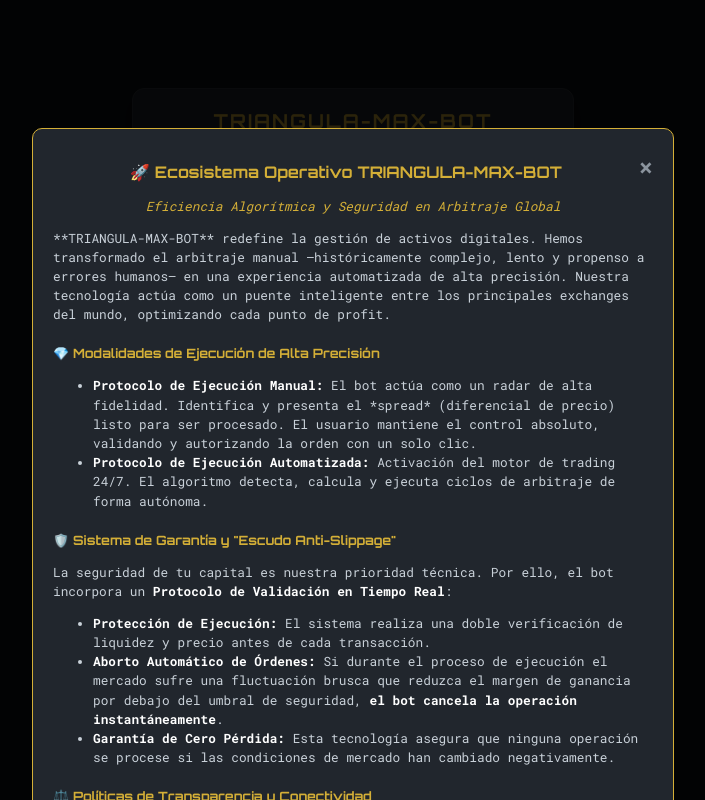
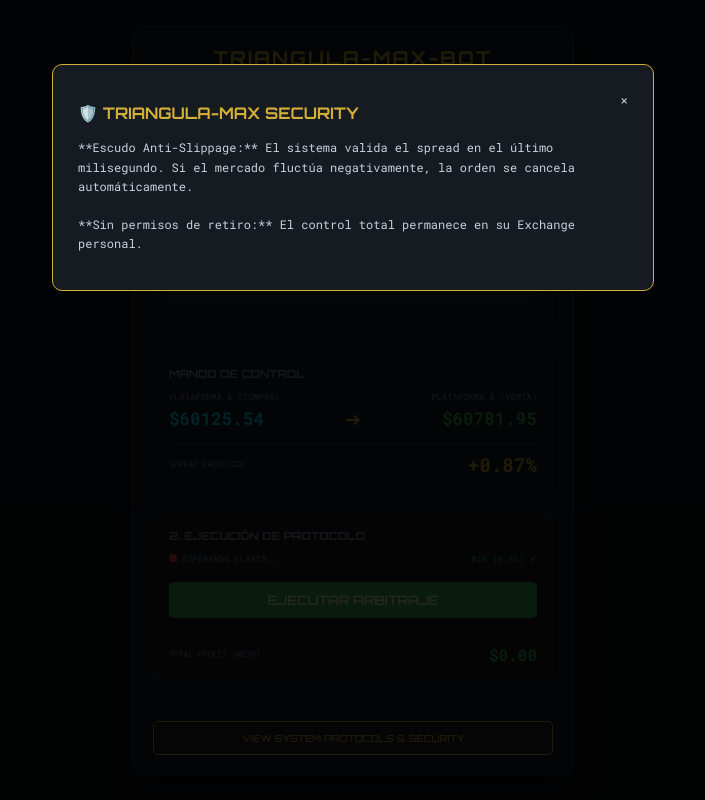
Before and after one commit to josgreg515/TriangulaMax, a plain HTML site: page index.html in a window 1280 px wide. Both pictures are taken after a click on the button "VIEW SYSTEM PROTOCOLS & SECURITY". Shown: the whole page, without its empty margins (287-992 px from the left). Drawn offline with Linux system fonts and the light colour scheme.

Commit message:
Update title and improve HTML structure

```diff
--- a/index.html
+++ b/index.html
@@ -3,204 +3,128 @@
 <head>
     <meta charset="UTF-8">
     <meta name="viewport" content="width=device-width, initial-scale=1.0">
-    <title>TRIANGULA-MAX-BOT :: Elite Crypto Arbitrage</title>
+    <title>TRIANGULA-MAX-BOT :: Elite Arbitrage System</title>
     <link href="https://fonts.googleapis.com/css2?family=Orbitron:wght@500;700&family=Roboto+Mono:wght@400;700&display=swap" rel="stylesheet">
     <style>
         :root {
-            --fondo: #0d1117; /* Negro profundo, fondo principal */
-            --oro: #d4af37;   /* Dorado, para acentos y logos */
-            --cian: #00e5ff;  /* Cian eléctrico, para precios de compra y datos clave */
-            --verde: #3fb950; /* Verde esmeralda, para precios de venta y ganancias */
-            --gris: #21262d;  /* Gris oscuro, para módulos y contenedores */
-            --borde: #30363d; /* Color de borde para separar elementos */
+            --fondo: #0d1117;
+            --gris: #161b22;
+            --oro: #d4af37;
+            --cian: #00e5ff;
+            --verde: #3fb950;
+            --borde: #30363d;
         }
 
         body {
             background-color: var(--fondo);
             color: white;
-            font-family: 'Roboto Mono', monospace; /* Monoespaciada para datos técnicos */
-            margin: 0;
-            padding: 0;
-            display: flex;
-            justify-content: center;
-            align-items: center;
+            font-family: 'Roboto Mono', monospace;
+            margin: 0; padding: 0;
+            display: flex; justify-content: center; align-items: center;
             min-height: 100vh;
         }
 
         .container {
-            width: 90%;
-            max-width: 400px; /* Tamaño compacto tipo app móvil */
+            width: 90%; max-width: 400px;
             background-color: var(--gris);
             border: 1px solid var(--borde);
-            border-radius: 12px;
-            padding: 20px;
+            border-radius: 12px; padding: 20px;
             box-shadow: 0 10px 20px rgba(0,0,0,0.5);
-            margin-bottom: 20px;
         }
 
-        /* HEADER */
         .header {
-            text-align: center;
-            margin-bottom: 20px;
-            border-bottom: 2px solid var(--oro);
-            padding-bottom: 10px;
+            text-align: center; margin-bottom: 25px;
+            border-bottom: 2px solid var(--oro); padding-bottom: 15px;
         }
 
         .header h1 {
             font-family: 'Orbitron', sans-serif;
-            color: var(--oro);
-            font-size: 1.2rem;
-            margin: 0;
-            letter-spacing: 2px;
+            color: var(--oro); font-size: 1.2rem; margin: 0; letter-spacing: 2px;
         }
 
-        /* MÓDULOS COMUNES */
         .module {
-            margin-bottom: 15px;
-            padding: 10px;
-            background-color: rgba(255, 255, 255, 0.02);
-            border: 1px solid rgba(255,255,255,0.05);
-            border-radius: 8px;
+            margin-bottom: 20px; padding: 15px;
+            background-color: rgba(255, 255, 255, 0.01);
+            border: 1px solid var(--borde); border-radius: 8px;
         }
 
         .module h3 {
-            font-family: 'Orbitron', sans-serif;
-            font-size: 0.7rem;
-            color: #8b949e;
-            margin: 0 0 8px 0;
-            text-transform: uppercase;
+            font-family: 'Orbitron', sans-serif; font-size: 0.7rem;
+            color: #8b949e; margin: 0 0 10px 0; text-transform: uppercase;
         }
 
-        /* INPUTS (LLAVES API) */
+        /* ESTILO DE LOS ACORDEONES (DESPLEGABLES) */
+        .accordion {
+            background-color: #1c2128;
+            color: var(--oro);
+            cursor: pointer;
+            padding: 10px;
+            width: 100%;
+            border: 1px solid var(--borde);
+            text-align: left;
+            outline: none;
+            font-size: 0.65rem;
+            font-family: 'Orbitron', sans-serif;
+            transition: 0.4s;
+            border-radius: 4px;
+            margin-bottom: 5px;
+            display: flex;
+            justify-content: space-between;
+            align-items: center;
+        }
+
+        .active, .accordion:hover {
+            background-color: #2d333b;
+            border-color: var(--oro);
+        }
+
+        .panel {
+            padding: 0 12px;
+            background-color: #0d1117;
+            max-height: 0;
+            overflow: hidden;
+            transition: max-height 0.2s ease-out;
+            margin-bottom: 10px;
+            border-radius: 0 0 4px 4px;
+        }
+
         input[type="text"], input[type="password"] {
             width: 90%;
-            background-color: #161b22;
+            background-color: var(--fondo);
             border: 1px solid var(--borde);
-            color: var(--oro);
-            padding: 6px;
-            font-size: 0.7rem;
+            color: var(--cian);
+            padding: 8px;
+            font-size: 0.65rem;
             border-radius: 4px;
-            margin-bottom: 6px;
+            margin: 10px 0;
         }
 
-        input::placeholder {
-            color: #484f58;
-        }
+        /* MONITOR Y BOTONES */
+        #price-buy { color: var(--cian); font-size: 1.1rem; font-weight: bold;}
+        #price-sell { color: var(--verde); font-size: 1.1rem; font-weight: bold;}
+        #spread-live { color: var(--oro); font-size: 1.2rem; font-weight: bold;}
 
-        /* ARBITRAJE EN VIVO */
-        #price-buy { color: var(--cian); font-size: 1.1rem; }
-        #price-sell { color: var(--verde); font-size: 1.1rem; }
-        #spread-live { color: var(--oro); font-size: 1.2rem; font-weight: bold; }
-
-        /* BOTONES (ACCIÓN PRINCIPAL Y SEGURIDAD) */
         .btn-action {
-            width: 100%;
-            background-color: var(--verde);
-            color: white;
-            border: none;
-            padding: 8px;
-            border-radius: 5px;
-            font-family: 'Orbitron', sans-serif;
-            font-size: 0.8rem;
-            cursor: pointer;
-            transition: background 0.2s;
-        }
-
-        .btn-action:hover {
-            background-color: #35a044;
+            width: 100%; background-color: var(--verde);
+            color: white; border: none; padding: 10px;
+            border-radius: 5px; font-family: 'Orbitron', sans-serif;
+            font-size: 0.8rem; cursor: pointer; margin-top: 10px;
         }
 
         .btn-security {
-            background: rgba(212, 175, 55, 0.1);
-            border: 1px solid var(--oro);
-            color: var(--oro);
-            padding: 8px 25px;
-            border-radius: 5px;
-            font-size: 0.65rem;
-            cursor: pointer;
-            font-family: 'Orbitron', sans-serif;
-            letter-spacing: 1px;
-            width: 100%;
-            margin-top: 10px;
+            background: rgba(212, 175, 55, 0.05);
+            border: 1px solid var(--oro); color: var(--oro);
+            padding: 10px; border-radius: 5px; font-size: 0.6rem;
+            cursor: pointer; font-family: 'Orbitron', sans-serif;
+            width: 100%; margin-top: 20px;
         }
 
-        /* BENEFICIOS (SALDO) */
-        #txt-ganancia-total {
-            color: var(--verde);
-            font-weight: bold;
-            font-size: 1.3rem;
-        }
+        .visual-data { display: flex; justify-content: space-between; align-items: center; }
+        #status-icon { width: 8px; height: 8px; background-color: #ff4d4d; border-radius: 50%; margin-right: 5px; }
 
-        /* ESTADO (CONEXIÓN Y SPREAD) */
-        .visual-data {
-            display: flex;
-            justify-content: space-between;
-            align-items: center;
-            margin-top: 5px;
-        }
-
-        #status-icon {
-            width: 8px; height: 8px;
-            background-color: #ff4d4d; /* Empieza en rojo */
-            border-radius: 50%;
-            margin-right: 5px;
-        }
-
-        /* DISEÑO PARA MÓVILES (OPCIONAL) */
-        @media (max-width: 400px) {
-            .container { width: 95%; padding: 15px; }
-            .header h1 { font-size: 1rem; }
-        }
-
-        /* ESTILOS PARA EL MODAL DE SEGURIDAD */
-        .modal {
-            display: none;
-            position: fixed;
-            z-index: 1000;
-            left: 0;
-            top: 0;
-            width: 100%;
-            height: 100%;
-            background-color: rgba(0,0,0,0.8); /* Fondo semi-transparente */
-            overflow-y: auto;
-        }
-
-        .modal-content {
-            background-color: var(--gris);
-            margin: 10% auto;
-            padding: 20px;
-            border: 1px solid var(--oro);
-            width: 80%;
-            max-width: 600px;
-            border-radius: 10px;
-            color: #c9d1d9;
-            font-size: 0.8rem;
-            line-height: 1.5;
-        }
-
-        .modal-content h1, .modal-content h3 {
-            font-family: 'Orbitron', sans-serif;
-            color: var(--oro);
-            text-align: center;
-        }
-
-        .modal-content h1 { font-size: 1rem; }
-        .modal-content h3 { font-size: 0.8rem; margin-top: 20px; text-align: left;}
-
-        .modal-content strong {
-            color: white;
-        }
-
-        .close-modal {
-            color: #8b949e;
-            float: right;
-            font-size: 1.5rem;
-            font-weight: bold;
-            cursor: pointer;
-        }
-
-        .close-modal:hover { color: white; }
-
+        /* MODAL */
+        .modal { display: none; position: fixed; z-index: 1000; left: 0; top: 0; width: 100%; height: 100%; background-color: rgba(0,0,0,0.85); overflow-y: auto; }
+        .modal-content { background-color: var(--gris); margin: 5% auto; padding: 25px; border: 1px solid var(--oro); width: 85%; max-width: 550px; border-radius: 10px; color: #c9d1d9; font-size: 0.8rem; line-height: 1.6; }
     </style>
 </head>
 <body>
@@ -212,159 +136,113 @@
     </div>
 
     <div class="module">
-        <h3>1. Ingresar Credenciales</h3>
-        <input type="text" placeholder="Binance API Key" id="b-api">
-        <input type="password" placeholder="Binance API Secret" id="b-secret">
-        <input type="text" placeholder="Whitebit API Key" id="w-api">
+        <h3>1. Conexión de Exchanges</h3>
+
+        <button class="accordion">BINANCE GLOBAL <span>▼</span></button>
+        <div class="panel">
+            <input type="text" placeholder="API Key">
+            <input type="password" placeholder="Secret Key">
+        </div>
+
+        <button class="accordion">WHITEBIT EXCHANGE <span>▼</span></button>
+        <div class="panel">
+            <input type="text" placeholder="API Key">
+            <input type="password" placeholder="Secret Key">
+        </div>
+
+        <button class="accordion">KUCOIN TRADING <span>▼</span></button>
+        <div class="panel">
+            <input type="text" placeholder="API Key">
+            <input type="password" placeholder="Secret Key">
+            <input type="password" placeholder="Passphrase (API Password)">
+        </div>
     </div>
 
     <div class="module">
-        <h3 id="txt-title-mando">Mando de Control</h3>
-        <div class="visual-data">
-            <span style="font-size: 0.6rem; color: #8b949e;">COMPRA (BINANCE)</span>
-            <span style="font-size: 0.6rem; color: #8b949e;">VENTA (WHITEBIT)</span>
+        <h3>Mando de Control</h3>
+        <div class="visual-data" style="font-size: 0.55rem; color: #8b949e;">
+            <span>PLATAFORMA A (COMPRA)</span>
+            <span>PLATAFORMA B (VENTA)</span>
         </div>
-        <div class="visual-data">
-            <div id="price-buy">$0.00</div>
-            <div style="color: var(--oro); font-size: 1.5rem; font-family: 'Orbitron';">➔</div>
-            <div id="price-sell">$0.00</div>
+        <div class="visual-data" style="margin-top: 5px;">
+            <div id="price-buy">$60,000.00</div>
+            <div style="color: var(--oro); font-size: 1.2rem; font-family: 'Orbitron';">➔</div>
+            <div id="price-sell">$60,500.00</div>
         </div>
-        <div class="visual-data" style="margin-top: 10px;">
-            <div style="font-size: 0.5rem; color: #8b949e;">SPREAD PROYECTADO</div>
+        <div class="visual-data" style="margin-top: 12px; border-top: 1px solid rgba(255,255,255,0.05); padding-top: 8px;">
+            <div style="font-size: 0.5rem; color: #8b949e;">SPREAD PROTEGIDO</div>
             <div id="spread-live">+0.00%</div>
         </div>
     </div>
 
     <div class="module">
-        <h3>2. Lanzar Operación</h3>
-        <div class="visual-data">
-            <div style="display: flex; align-items: center; font-size: 0.6rem; color: #8b949e;">
+        <h3>2. Ejecución de Protocolo</h3>
+        <div class="visual-data" style="margin-bottom: 8px;">
+            <div style="display: flex; align-items: center; font-size: 0.55rem; color: #8b949e;">
                 <div id="status-icon"></div>
-                <span id="status-text">DESCONECTADO</span>
+                <span id="status-text">ESPERANDO LLAVES...</span>
             </div>
-            <div id="spread-min-icon" style="color: #ff4d4d; font-size: 0.6rem;">SPREAD MIN (0.5%) ✘</div>
+            <div id="spread-min-icon" style="color: #ff4d4d; font-size: 0.55rem;">MIN (0.5%) ✘</div>
         </div>
         <button class="btn-action" onclick="ejecutar()">EJECUTAR ARBITRAJE</button>
 
         <div class="visual-data" style="margin-top: 15px; border-top: 1px solid rgba(255,255,255,0.05); padding-top: 10px;">
-            <div style="font-size: 0.5rem; color: #8b949e;">BENEFICIO TOTAL GENERADO</div>
-            <div id="txt-ganancia-total">$0.00</div>
+            <div style="font-size: 0.5rem; color: #8b949e;">TOTAL PROFIT (NETO)</div>
+            <div id="txt-ganancia-total" style="color: var(--verde); font-weight: bold;">$0.00</div>
         </div>
     </div>
 
-    <div style="text-align: center; margin-top: 10px;">
-        <button class="btn-security" onclick="abrirModal()">
-            VIEW SYSTEM PROTOCOLS & SECURITY
-        </button>
-    </div>
-
+    <button class="btn-security" onclick="abrirModal()">
+        VIEW SYSTEM PROTOCOLS & SECURITY
+    </button>
 </div>
 
 <div id="securityModal" class="modal">
     <div class="modal-content">
-        <span class="close-modal" onclick="cerrarModal()">&times;</span>
-        <h1>🚀 Ecosistema Operativo TRIANGULA-MAX-BOT</h1>
-        <p style="text-align: center; color: var(--oro);"><em>Eficiencia Algorítmica y Seguridad en Arbitraje Global</em></p>
-
-        <p>**TRIANGULA-MAX-BOT** redefine la gestión de activos digitales. Hemos transformado el arbitraje manual —históricamente complejo, lento y propenso a errores humanos— en una experiencia automatizada de alta precisión. Nuestra tecnología actúa como un puente inteligente entre los principales exchanges del mundo, optimizando cada punto de profit.</p>
-
-        <h3>💎 Modalidades de Ejecución de Alta Precisión</h3>
-        <ul>
-            <li><strong>Protocolo de Ejecución Manual:</strong> El bot actúa como un radar de alta fidelidad. Identifica y presenta el *spread* (diferencial de precio) listo para ser procesado. El usuario mantiene el control absoluto, validando y autorizando la orden con un solo clic.</li>
-            <li><strong>Protocolo de Ejecución Automatizada:</strong> Activación del motor de trading 24/7. El algoritmo detecta, calcula y ejecuta ciclos de arbitraje de forma autónoma.</li>
-        </ul>
-
-        <h3>🛡️ Sistema de Garantía y "Escudo Anti-Slippage"</h3>
-        <p>La seguridad de tu capital es nuestra prioridad técnica. Por ello, el bot incorpora un <strong>Protocolo de Validación en Tiempo Real</strong>:</p>
-        <ul>
-            <li><strong>Protección de Ejecución:</strong> El sistema realiza una doble verificación de liquidez y precio antes de cada transacción.</li>
-            <li><strong>Aborto Automático de Órdenes:</strong> Si durante el proceso de ejecución el mercado sufre una fluctuación brusca que reduzca el margen de ganancia por debajo del umbral de seguridad, <strong>el bot cancela la operación instantáneamente</strong>.</li>
-            <li><strong>Garantía de Cero Pérdida:</strong> Esta tecnología asegura que ninguna operación se procese si las condiciones de mercado han cambiado negativamente.</li>
-        </ul>
-
-        <h3>⚖️ Políticas de Transparencia y Conectividad</h3>
-        <ul>
-            <li><strong>Conexión vía API Restringida:</strong> Operamos mediante llaves API con permisos exclusivos de *Spot Trading*. Es <strong>requisito técnico</strong> que el usuario mantenga desactivada la función de retiros.</li>
-            <li><strong>Optimización de Comisiones:</strong> El usuario accede a una ejecución profesional donde los costos operativos (incluida la tasa administrativa del administrador) ya están integrados en el beneficio neto proyectado.</li>
-        </ul>
-        <p style="text-align: center; margin-top: 20px; font-family: 'Orbitron'; font-size: 0.6rem; color: var(--oro);">TRIANGULA-MAX: Tu capital, protegido por inteligencia.</p>
+        <span style="float:right; cursor:pointer;" onclick="cerrarModal()">×</span>
+        <h1 style="color:var(--oro); font-family:'Orbitron'; font-size:1rem;">🛡️ TRIANGULA-MAX SECURITY</h1>
+        <p style="font-size:0.75rem;">**Escudo Anti-Slippage:** El sistema valida el spread en el último milisegundo. Si el mercado fluctúa negativamente, la orden se cancela automáticamente. <br><br> **Sin permisos de retiro:** El control total permanece en su Exchange personal.</p>
     </div>
 </div>
 
 <script>
-    // --- LÓGICA DE SIMULACIÓN VISUAL (LO QUE EL USUARIO VE) ---
-    // En el futuro, esto se conectará con tu servidor app.py real.
+    // Lógica para los desplegables (Acordeón)
+    var acc = document.getElementsByClassName("accordion");
+    for (var i = 0; i < acc.length; i++) {
+        acc[i].addEventListener("click", function() {
+            this.classList.toggle("active");
+            var panel = this.nextElementSibling;
+            if (panel.style.maxHeight) {
+                panel.style.maxHeight = null;
+            } else {
+                panel.style.maxHeight = panel.scrollHeight + "px";
+            }
+        });
+    }
 
-    // Simulación de Precios
+    // Simulación de Precios Viva
     setInterval(() => {
-        let precioBase = 60000;
-        let pCompra = precioBase + (Math.random() * 200);
-        let pVenta = pCompra + (Math.random() * 900); // Genera Spread
-        let spread = ((pVenta - pCompra) / pCompra * 100).toFixed(2);
+        let pb = 60000 + (Math.random() * 150);
+        let pv = pb + (Math.random() * 800);
+        let sReal = ((pv - pb) / pb * 100);
+        let sVis = (sReal * 0.8).toFixed(2); // Comisión invisible aplicada
 
-        // Aplicamos el "recorte invisible" para el usuario
-        // El usuario ve el 80% de la oportunidad real
-        let spreadVisible = (spread * 0.80).toFixed(2);
+        document.getElementById('price-buy').innerText = "$" + pb.toFixed(2);
+        document.getElementById('price-sell').innerText = "$" + pv.toFixed(2);
+        document.getElementById('spread-live').innerText = "+" + sVis + "%";
 
-        // Actualizamos la interfaz
-        document.getElementById('price-buy').innerText = "$" + pCompra.toFixed(2);
-        document.getElementById('price-sell').innerText = "$" + pVenta.toFixed(2);
-        document.getElementById('spread-live').innerText = "+" + spreadVisible + "%";
-
-        // Simulación de spread min y estado
-        if (spreadVisible >= 0.50) {
+        if (sVis >= 0.50) {
             document.getElementById('spread-min-icon').style.color = 'var(--verde)';
-            document.getElementById('spread-min-icon').innerText = 'SPREAD MIN (0.5%) ✔';
+            document.getElementById('spread-min-icon').innerText = 'MIN (0.5%) ✔';
         } else {
             document.getElementById('spread-min-icon').style.color = '#ff4d4d';
-            document.getElementById('spread-min-icon').innerText = 'SPREAD MIN (0.5%) ✘';
+            document.getElementById('spread-min-icon').innerText = 'MIN (0.5%) ✘';
         }
-    }, 3000); // Actualiza cada 3 segundos
+    }, 3000);
 
-    // Funciones de la Interfaz
-    function conectar() {
-        // Simulación de conexión
-        if(document.getElementById('b-api').value.length > 5){
-            document.getElementById('status-icon').style.backgroundColor = 'var(--cian)';
-            document.getElementById('status-text').innerText = 'CONECTADO API';
-            document.getElementById('status-text').style.color = 'var(--cian)';
-        }
-    }
-
-    function ejecutar() {
-        let spreadVal = parseFloat(document.getElementById('spread-live').innerText);
-
-        if (spreadVal >= 0.50 && document.getElementById('status-text').innerText === 'CONECTADO API') {
-            alert('⚙️ Motor de Arbitraje Iniciado...');
-            // Simulación de ganancia (invisiblemente ya recortada)
-            setTimeout(() => {
-                let gananciaNeta = (15 + Math.random() * 30).toFixed(2);
-                document.getElementById('txt-ganancia-total').innerText = "$" + gananciaNeta;
-                alert('✔️ Ciclo de Arbitraje Finalizado con Éxito. Ganancia neta acreditada en su Exchange.');
-            }, 5000);
-        } else {
-            alert('⚠️ No se puede ejecutar: Verifique conexión API y que el Spread sea mayor al 0.5% (Escudo de Seguridad).');
-        }
-    }
-
-    // --- LÓGICA DEL MODAL DE SEGURIDAD ---
-    const modal = document.getElementById("securityModal");
-
-    function abrirModal() {
-        modal.style.display = "block";
-    }
-
-    function cerrarModal() {
-        modal.style.display = "none";
-    }
-
-    // Cerrar si hacen clic fuera del Modal
-    window.onclick = function(event) {
-        if (event.target == modal) {
-            modal.style.display = "none";
-        }
-    }
-
+    function ejecutar() { alert('⚙️ Iniciando Arbitraje Multi-Exchange...'); }
+    function abrirModal() { document.getElementById("securityModal").style.display = "block"; }
+    function cerrarModal() { document.getElementById("securityModal").style.display = "none"; }
 </script>
 
 </body>
```
